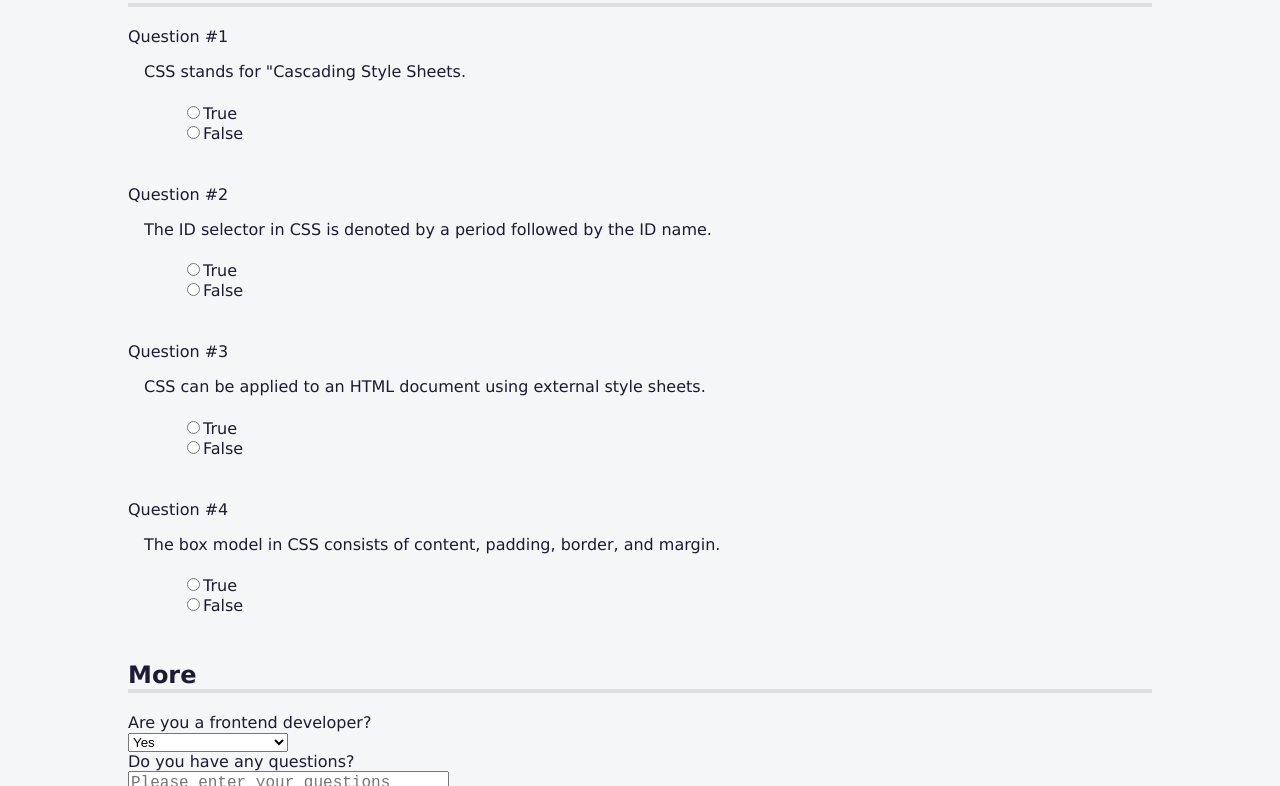
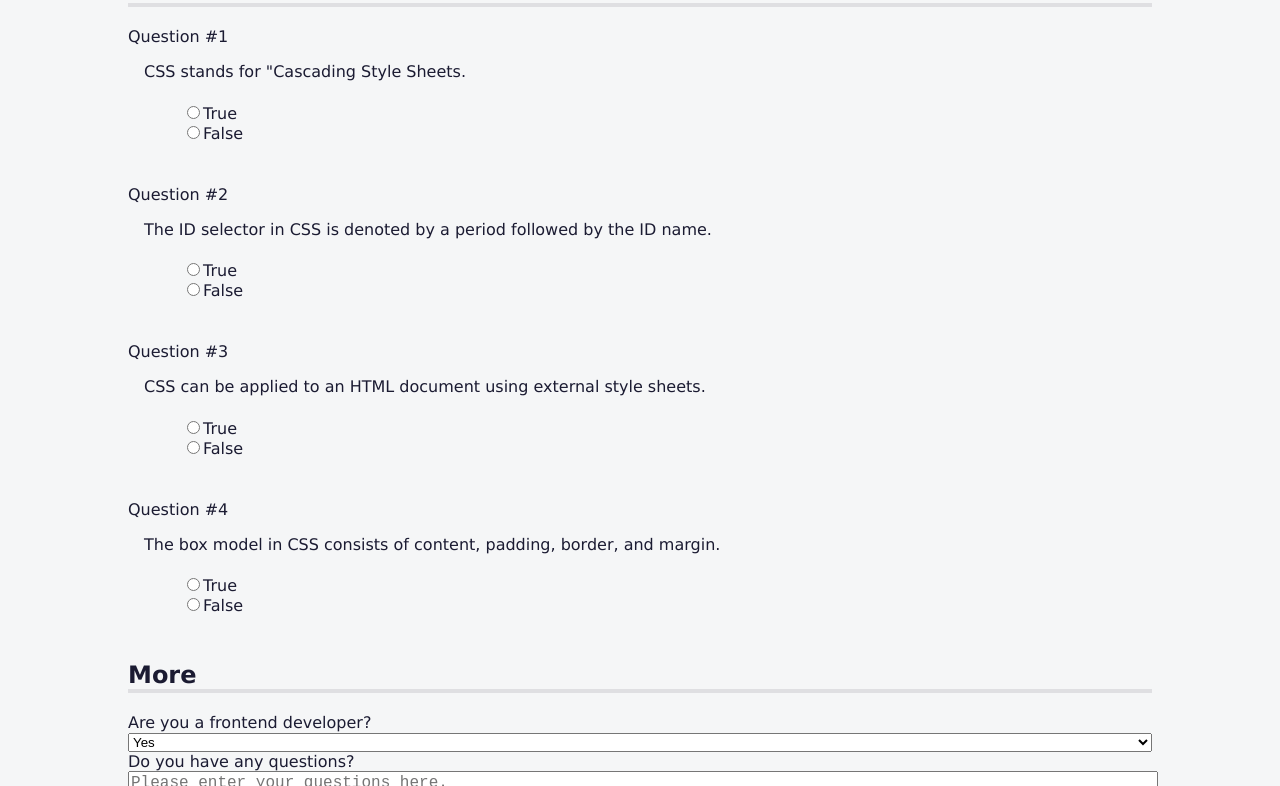
Before and after one commit to nedoratic/fcc-nrwd-09-quiz, a plain HTML site: page index.html in a window 1280 px wide. Shown: the part 925-1711 px from the top of the page. Drawn offline with Linux system fonts and the light colour scheme.

Commit message:
style.css - form textarea and form select width edited

```diff
--- a/style.css
+++ b/style.css
@@ -174,6 +174,11 @@ p::before {
     content: "Question #";
 }
 
+form textarea,
+form select {
+  width: 100%;
+}
+
 button {
     display: block;
 
```
